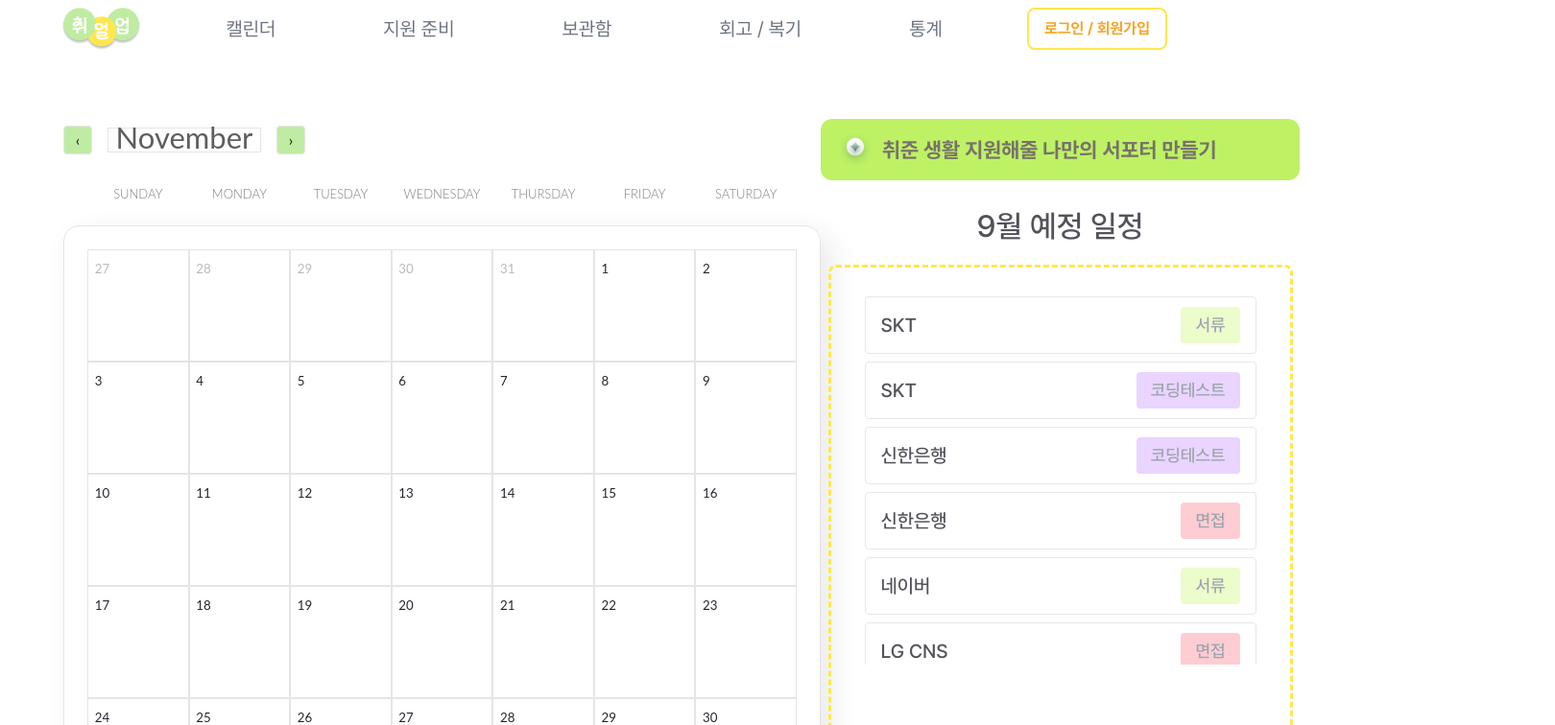
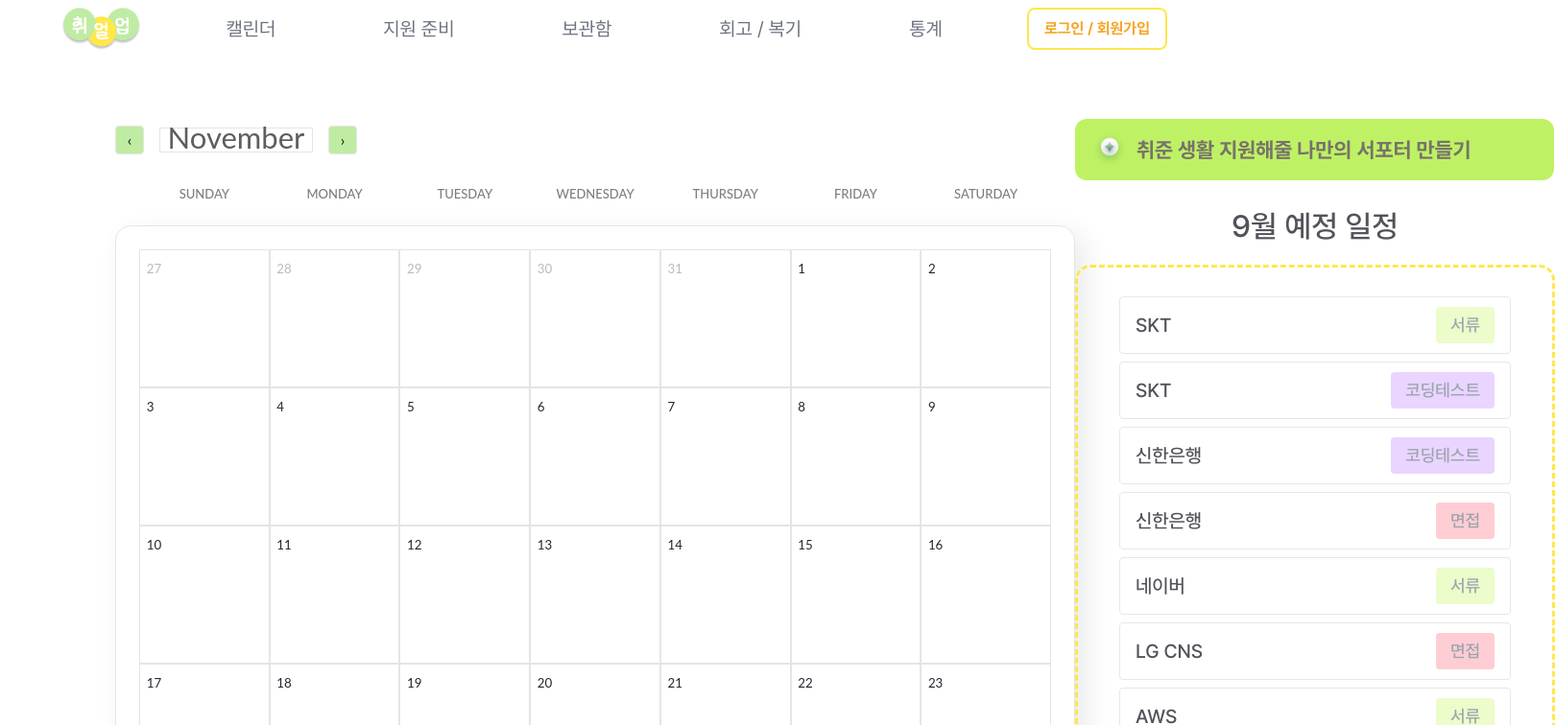
Before and after one commit to SKT-5CEAN/front-end, a Next.js app: page /calendar in a window 1280 px wide. Shown: the top 756 px of the page at 96% size, 1620 px wide, since content can reach past the window. Built offline with nearby package versions, Linux system fonts and the light colour scheme.

Commit message:
DEV-114 style: calendar 페이지 디자인 수정

```diff
--- a/src/app/calendar/page.tsx
+++ b/src/app/calendar/page.tsx
@@ -128,7 +128,7 @@ function CalendarPage() {
 
   return (
     <DndProvider backend={HTML5Backend}>
-      <div className="w-full h-full flex justify-between px-[66px] py-[124px]">
+      <div className="w-full h-full flex justify-between px-[120px] py-[124px]">
         <div>
           <MainCalendar droppedItems={droppedItems} handleDrop={handleDrop} />
         </div>
@@ -139,20 +139,20 @@ function CalendarPage() {
           </div>
 
           <div className="flex flex-col items-center mt-6">
-            <h3 className="text-[32px] font-medium text-zinc-600">
+            <p className="text-[32px] font-medium text-zinc-600">
               9월 예정 일정
-            </h3>
-            <div className="relative w-[484px] h-[615px] mt-4 px-[38px] py-[30px] rounded-lg bg-yellow-50 border-dashed border-[3px] border-yellow border-spacing-3 flex flex-col items-center">
-              <ul className="w-[408px] h-[384px] overflow-y-scroll space-y-2">
+            </p>
+            <div className="relative w-[500px] h-[700px] mt-4 px-[38px] py-[30px] rounded-2xl bg-yellow-50 border-dashed border-[3px] border-yellow border-spacing-3 flex flex-col items-center">
+              <ul className="w-[408px] h-[650px] overflow-y-scroll space-y-2">
                 {processList.map((el, idx) => (
                   <li className="w-full" key={idx}>
                     <ProcessChip company={el.company} process={el.process} />
                   </li>
                 ))}
               </ul>
-              <button className="absolute bottom-[30px] w-[380px] h-16 bg-lightYellow font-medium text-[22px] text-neutral-600 rounded-[30px] cursor-pointer">
+              {/* <button className="absolute bottom-[30px] w-[380px] h-16 bg-lightYellow font-medium text-[22px] text-neutral-600 rounded-[30px] cursor-pointer">
                 예정 일정 추가
-              </button>
+              </button> */}
             </div>
           </div>
 
--- a/src/components/common/TitleList/TitleList.tsx
+++ b/src/components/common/TitleList/TitleList.tsx
@@ -25,7 +25,7 @@ function TitleList(props: TitleListProps) {
   };
 
   return (
-    <div className="relative w-[274px] h-[402px] border-1 border-neutral-300 flex flex-col py-2 px-[10px] bg-white rounded-b-3xl">
+    <div className="relative w-[300px] h-[402px] border-1 border-neutral-300 flex flex-col py-2 px-[10px] bg-white rounded-b-3xl">
       <div className="w-full h-[42px] flex gap-3 items-center px-1">
         <Image
           src={
@@ -38,11 +38,11 @@ function TitleList(props: TitleListProps) {
           height={18}
           style={{ width: "18px", height: "18px" }}
         />
-        <h2 className="text-base">{title}</h2>
+        <h2 className="text-lg">{title}</h2>
       </div>
       <hr className="mt-2" />
       {list.length > 0 && (
-        <ul className="w-[246px] h-[280px] overflow-y-scroll py-2">
+        <ul className="w-[280px] h-[280px] overflow-y-scroll py-2">
           {list.map((el, idx) => (
             <li
               key={idx}
@@ -63,7 +63,7 @@ function TitleList(props: TitleListProps) {
           onClick={() => {
             setIsModalOpen(true);
           }}
-          className="absolute bottom-2 w-[246px] h-[27px] font-semibold text-neutral-600 rounded-[30px] bg-lightYellow cursor-pointer text-xs"
+          className="absolute bottom-2 w-[280px] h-[40px] font-semibold text-neutral-600 rounded-[30px] bg-lightYellow cursor-pointer text-md"
         >
           + 기업 추가
         </button>
--- a/src/components/domain/calendar/Calendar/calendar.css
+++ b/src/components/domain/calendar/Calendar/calendar.css
@@ -1,5 +1,5 @@
 .react-calendar {
-  width: 789px;
+  width: 1000px;
   height: 735px;
   background-color: #fff;
   font-family: Lato;
@@ -36,7 +36,7 @@
 }
 
 .react-calendar__viewContainer {
-  width: 789px;
+  width: 1000px;
   height: 735px;
   display: flex;
   flex-direction: column;
@@ -52,7 +52,7 @@
 }
 
 .react-calendar__month-view__weekdays {
-  width: 789px;
+  width: 1000px;
   display: flex;
   justify-content: center;
   padding: 0 25px;
@@ -66,7 +66,7 @@
 .react-calendar__month-view__weekdays__weekday abbr {
   text-decoration: none;
   color: #7e7e7e;
-  font-weight: 300;
+  font-weight: 500;
   font-size: 0.8125rem;
   line-height: 1.5rem;
 }
@@ -76,7 +76,7 @@
 }
 
 .react-calendar__tile {
-  height: 7.3125rem;
+  height: 9rem;
   color: #222730;
   display: flex;
   flex-direction: column;
--- a/src/components/domain/calendar/CalendarTile/CalendarTile.tsx
+++ b/src/components/domain/calendar/CalendarTile/CalendarTile.tsx
@@ -29,13 +29,13 @@ function CalendarTile(props: CalendarTileProps) {
         const colorClass = colorMap[item.process] || "bg-gray-200";
 
         return (
-          <div key={index} className="flex gap-1 font-pre">
+          <div key={index} className="flex gap-1 font-pre pt-1">
             <p
-              className={`w-[18px] h-[18px] text-[10px] text-gray-500 rounded-full ${colorClass}`}
+              className={`w-[20px] h-[20px] text-[12px] text-center text-gray-500 rounded-full ${colorClass}`}
             >
               {item.process.slice(0, 1)}
             </p>
-            <p className="max-w-20">{item.company}</p>
+            <p className="max-w-20 text-[14px] text-center">{item.company}</p>
           </div>
         );
       })}
```
